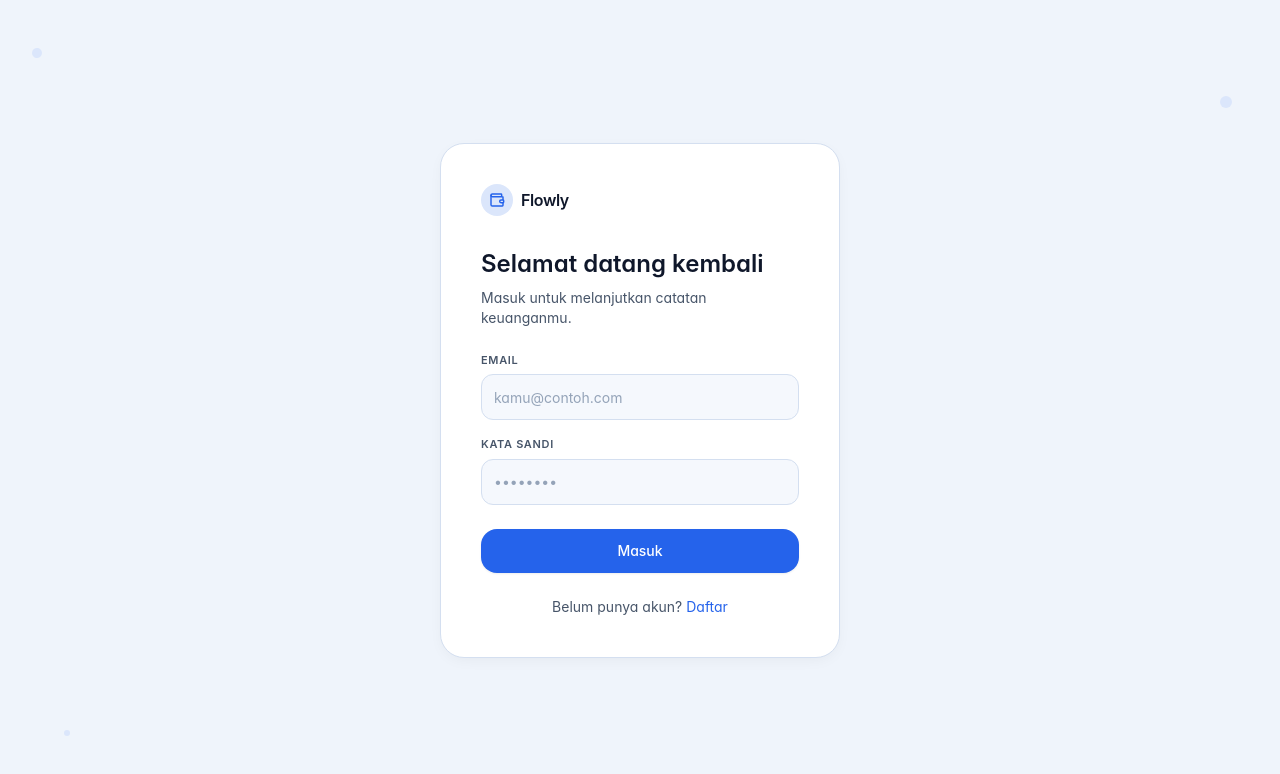
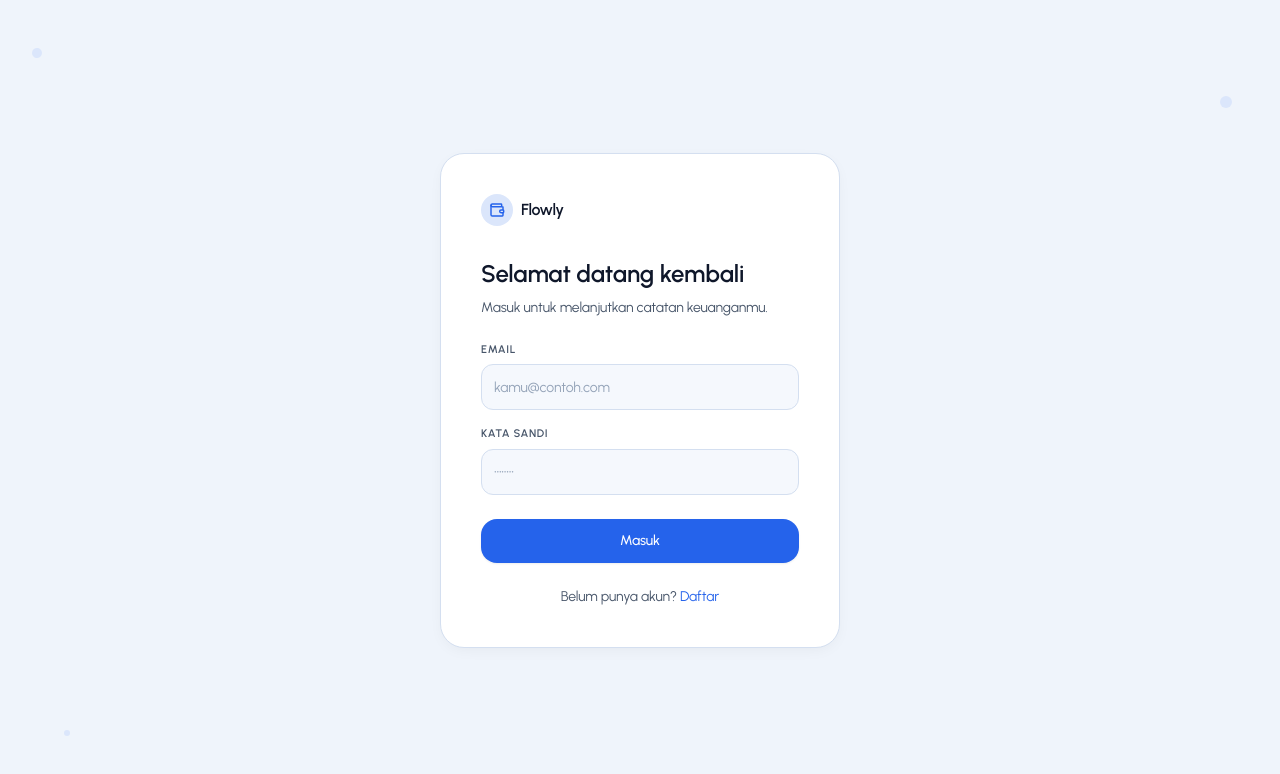
Before and after one commit to DimasAji8/flowly, a Next.js app in the folder apps/web/: page /auth/login in a window 1280 px wide. Shown: the top 774 px of the page. Built offline with nearby package versions, Linux system fonts and the light colour scheme; no server answers; a web font is replaced by a local one.

Commit message:
feat: add Urbanist font for improved typography and adjust letter spacing in body

```diff
--- a/apps/web/src/app/globals.css
+++ b/apps/web/src/app/globals.css
@@ -151,6 +151,7 @@ body {
   font-family: var(--font-sans);
   font-feature-settings: "cv11", "ss01", "ss03";
   -webkit-font-smoothing: antialiased;
+  letter-spacing: -0.01em;
 }
 
 button {
--- a/apps/web/src/app/layout.tsx
+++ b/apps/web/src/app/layout.tsx
@@ -1,9 +1,15 @@
 import type { Metadata } from "next";
-import { Playfair_Display } from "next/font/google";
+import { Playfair_Display, Urbanist } from "next/font/google";
 import "./globals.css";
 import { AuthHydrator } from "@/components/layout/auth-hydrator";
 import { ToastProvider } from "@/components/ui/toast-provider";
 import { ThemeProvider } from "@/components/ui/theme-provider";
+
+const jakarta = Urbanist({
+  subsets: ["latin"],
+  variable: "--font-sans",
+  display: "swap",
+});
 
 const playfair = Playfair_Display({
   subsets: ["latin"],
@@ -22,7 +28,7 @@ export default function RootLayout({
   children: React.ReactNode;
 }>) {
   return (
-    <html lang="en" className={`h-full antialiased ${playfair.variable}`} suppressHydrationWarning>
+    <html lang="en" className={`h-full antialiased ${jakarta.variable} ${playfair.variable}`} suppressHydrationWarning>
       <body className="min-h-full flex flex-col font-sans" suppressHydrationWarning>
         <ThemeProvider>
           <AuthHydrator>{children}</AuthHydrator>
```
